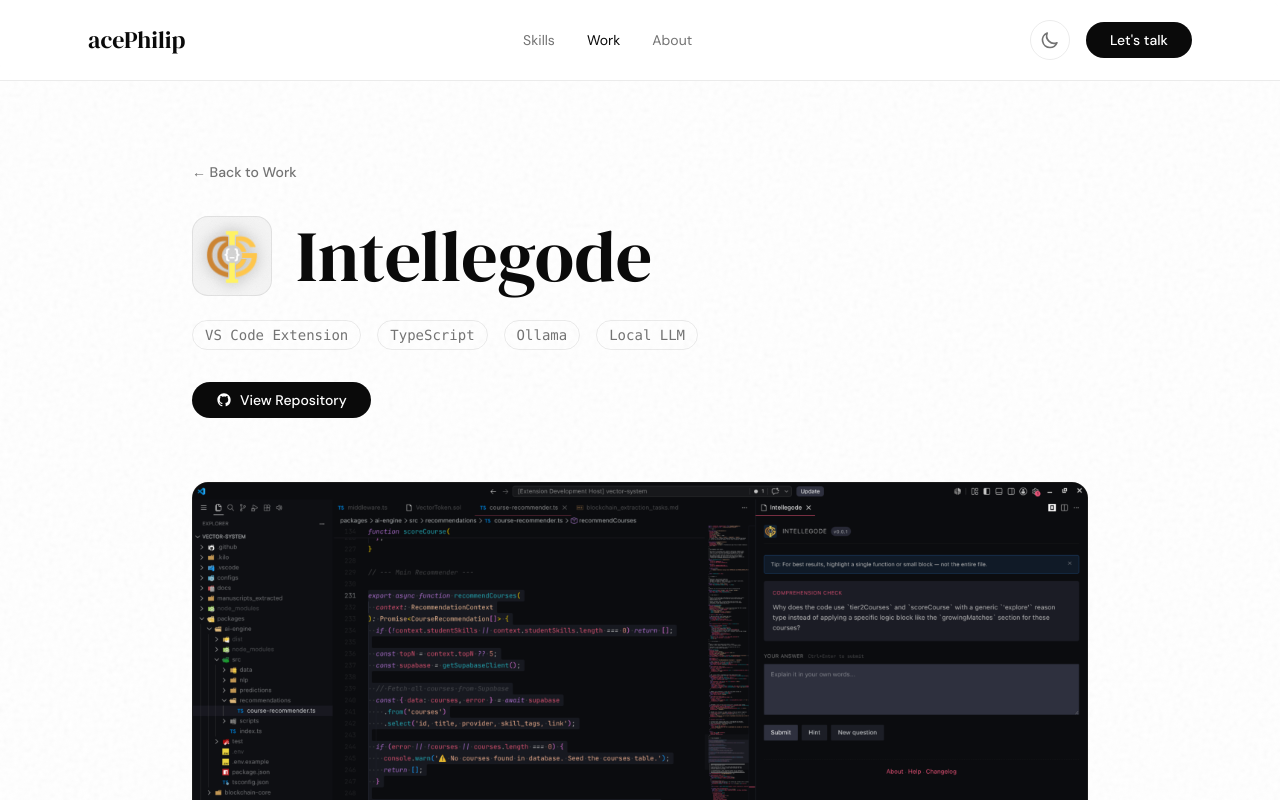
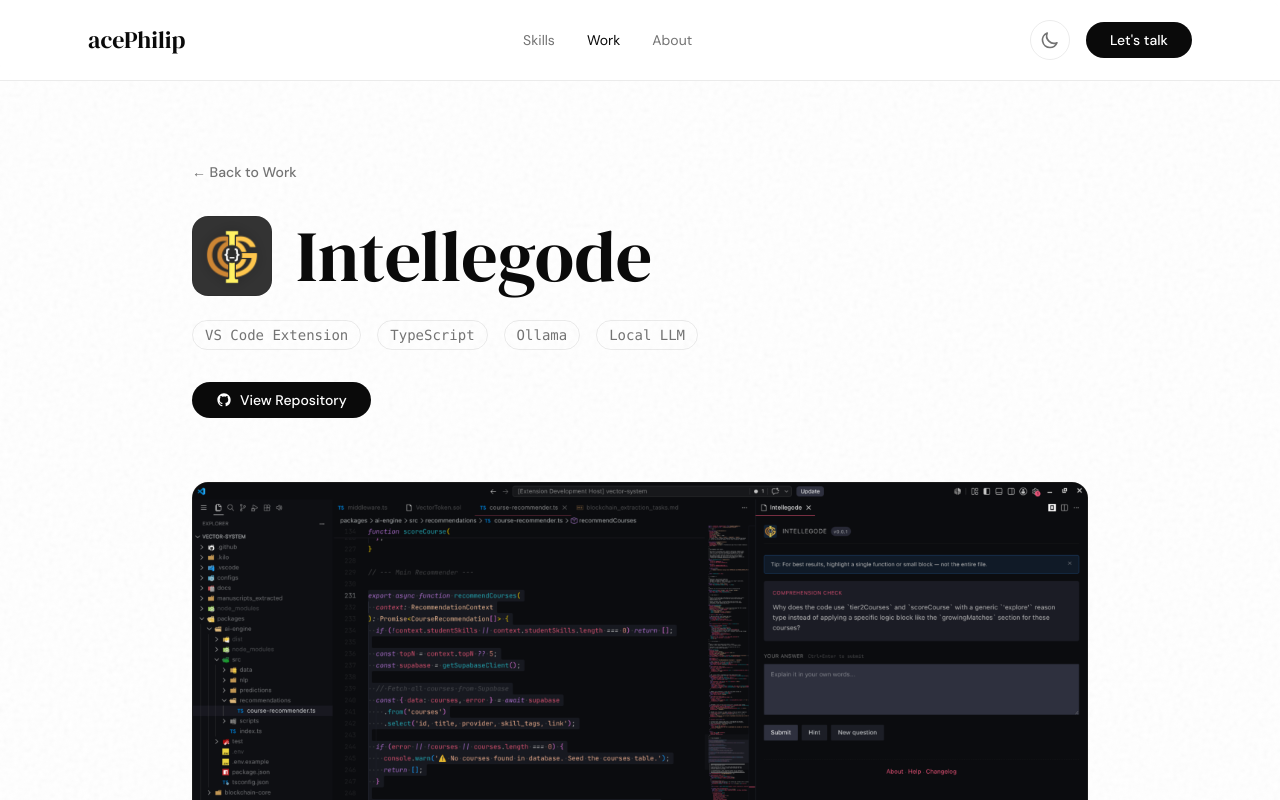
Before and after one commit to naxareth/Portfolio, a Next.js app: page /work/intellegode in a window 1280 px wide. Shown: the top 800 px of the page. Built offline with nearby package versions, Linux system fonts and the light colour scheme.

Commit message:
style: apply dark translucent background to project page icon in light mode

```diff
--- a/src/components/CaseStudyFull.tsx
+++ b/src/components/CaseStudyFull.tsx
@@ -16,7 +16,7 @@
         </div>
         <div className="flex items-center gap-6 mb-6">
           {project.thumbnail && (
-            <div className="relative w-16 h-16 md:w-20 md:h-20 shrink-0 bg-surface rounded-2xl border border-border p-2 overflow-hidden flex items-center justify-center">
+            <div className="relative w-16 h-16 md:w-20 md:h-20 shrink-0 bg-black/80 dark:bg-black/50 backdrop-blur-sm rounded-2xl border border-border dark:border-white/20 p-2 overflow-hidden flex items-center justify-center">
               <Image
                 src={project.thumbnail}
                 alt={`${project.title} logo`}
```
